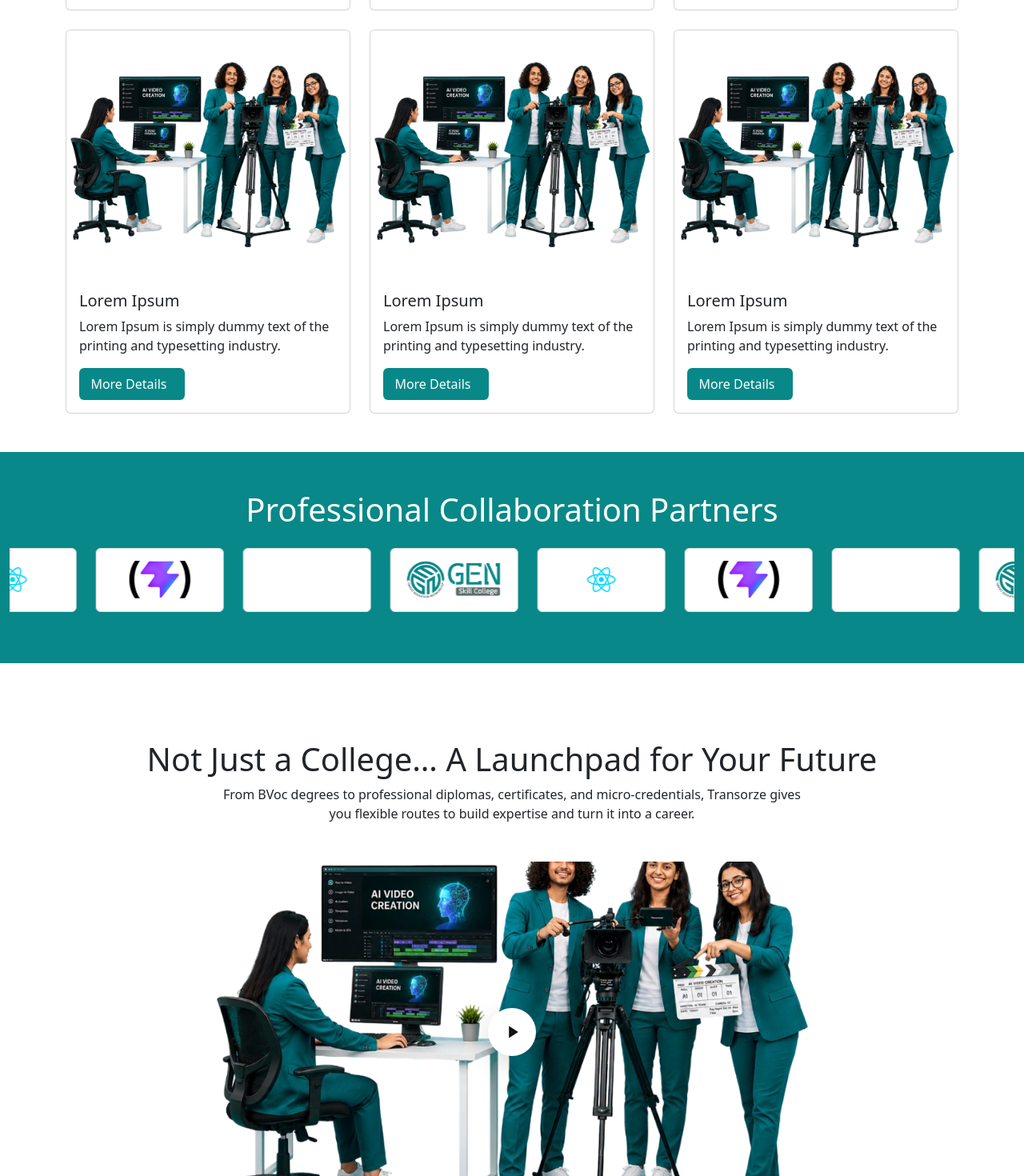
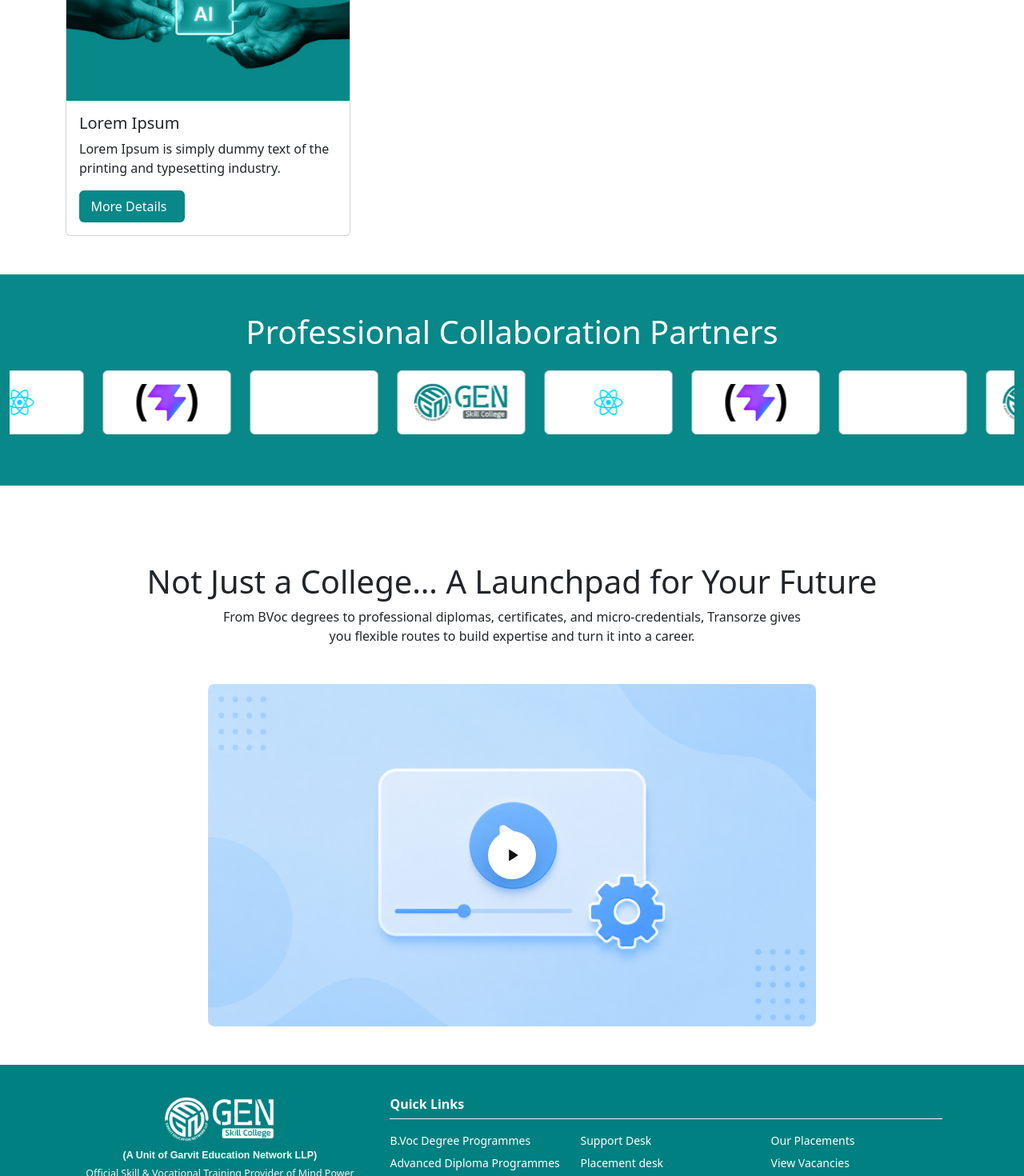
Before and after one commit to abhinandvktl/GEN-SKILL-COLLEGE, a React (Vite) app: page / in a window 1280 px wide. Shown: the part 1330-2800 px from the top of the page at 80% size. Built offline with nearby package versions, Linux system fonts and the light colour scheme; a web font is replaced by a local one.

Commit message:
modified course details and footer

```diff
--- a/src/components/CoursesSection.jsx
+++ b/src/components/CoursesSection.jsx
@@ -4,9 +4,9 @@ import AOS from "aos";
 import "aos/dist/aos.css";
 import '../components/CoursesSection.css';
 
-import cardImg from "../assets/AI-Filmmaking-image.webp";
+import cardImg from "../assets/course_card_imgtemp.jpg";
 
-const courses = Array.from({ length: 6 }).map((_, i) => ({
+const courses = Array.from({ length: 4 }).map((_, i) => ({
   id: i + 1,
   title: "Lorem Ipsum",
   text:
--- a/src/components/Footer.css
+++ b/src/components/Footer.css
@@ -21,8 +21,10 @@
 
 .footer__brand {
   display: flex;
-  gap: 1rem;
-  align-items: flex-start;
+  flex-direction: column;
+  gap: 0.5rem;
+  align-items: center;
+  text-align: center;
 }
 
 .footer__logo-circle {
--- a/src/components/VideoSection.jsx
+++ b/src/components/VideoSection.jsx
@@ -1,6 +1,6 @@
 import { useState } from "react";
 import "./VideoSection.css";
-import thumbnail from "../assets/AI-Filmmaking-image.webp";
+import thumbnail from "../assets/video-preview.png";
 
 export default function VideoSection() {
   const [showVideo, setShowVideo] = useState(false);
```
Also changed, not shown: src/assets/course_card_imgtemp.jpg (added), src/assets/video-preview.png (added).
